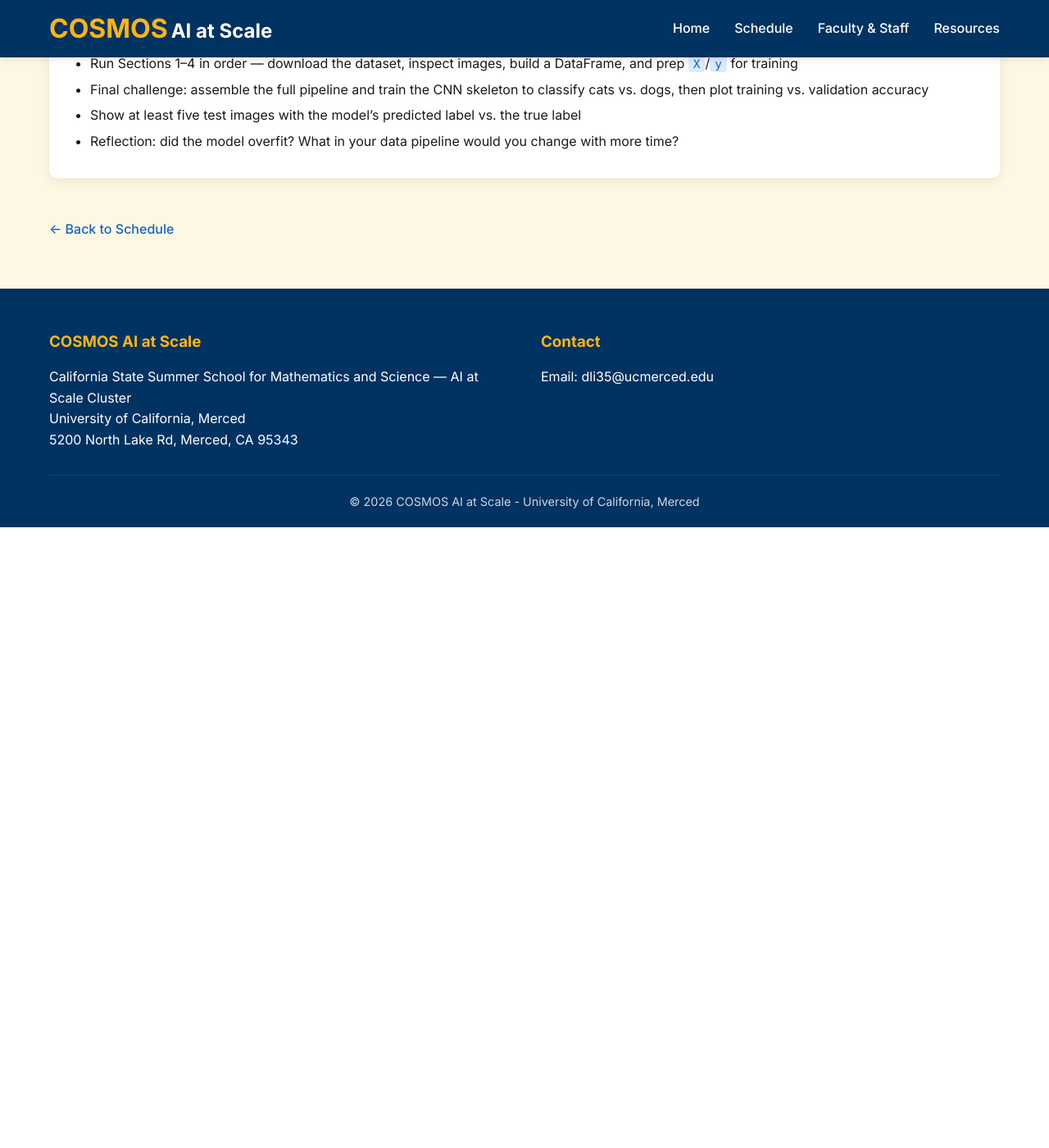
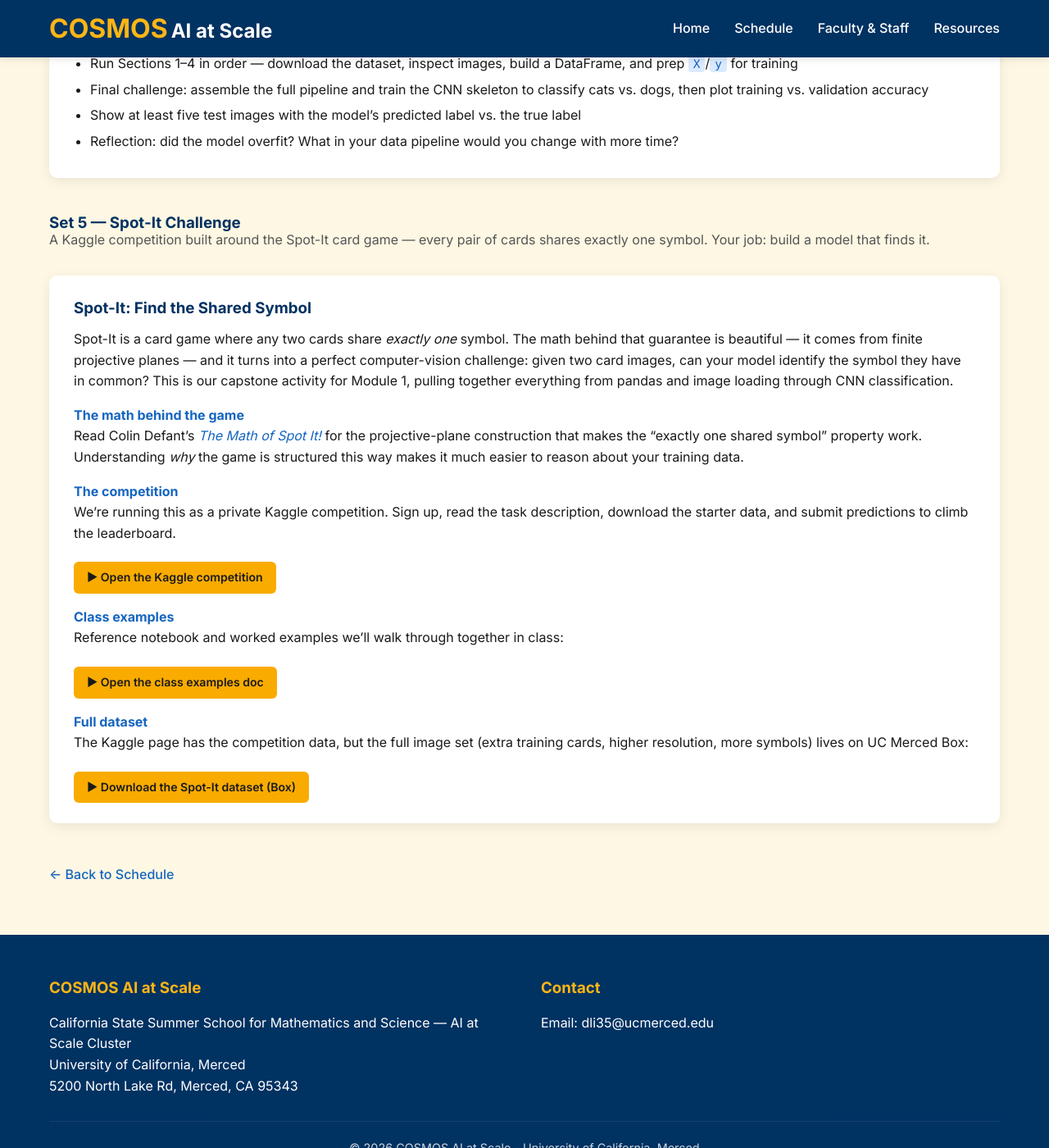
Before and after one commit to cosmos-ai-ucm/cosmos-ai-ucm.github.io, a Jekyll site: the page built from modules/foundations.html, in a window 1280 px wide and 1400 px high, scrolled down 13625 px. Shown: the whole window at 82% size. Built offline with Jekyll 4.4.1, drawn with Linux system fonts in a browser that asks for light colours; before the commit the page ends 14268 px from its top, so only the background shows below that.

Commit message:
Add Spot-It Challenge to Module 1
Adds a Set 5 section linking the Kaggle competition, the projective-
plane math background, the class examples doc, and the full dataset
on Box.

Co-Authored-By: Claude Opus 4.7 <noreply@anthropic.com>

```diff
--- a/modules/foundations.html
+++ b/modules/foundations.html
@@ -581,6 +581,71 @@ class SimpleRNN(nn.Module):
         </ul>
       </div>
 
+      <!-- SET 5: Spot-It Challenge -->
+      <h3 style="margin-top:40px;color:var(--primary-color);">Set 5 &mdash; Spot-It Challenge</h3>
+      <p style="margin-top:-6px;color:var(--text-light);">A Kaggle competition built around the Spot-It card game &mdash; every pair of cards shares exactly one symbol. Your job: build a model that finds it.</p>
+
+      <div class="activity-item" style="margin-top:30px;">
+        <h3>Spot-It: Find the Shared Symbol</h3>
+        <p>
+          Spot-It is a card game where any two cards share <em>exactly one</em> symbol. The math
+          behind that guarantee is beautiful &mdash; it comes from finite projective planes &mdash;
+          and it turns into a perfect computer-vision challenge: given two card images, can your
+          model identify the symbol they have in common? This is our capstone activity for
+          Module 1, pulling together everything from pandas and image loading through CNN
+          classification.
+        </p>
+
+        <h4 style="margin-top:16px;color:var(--accent-color);">The math behind the game</h4>
+        <p>
+          Read Colin Defant&rsquo;s
+          <a href="https://hapax.github.io/mathematics/spotit/" target="_blank" rel="noopener">
+            <em>The Math of Spot It!</em></a>
+          for the projective-plane construction that makes the &ldquo;exactly one shared symbol&rdquo;
+          property work. Understanding <em>why</em> the game is structured this way makes it much
+          easier to reason about your training data.
+        </p>
+
+        <h4 style="margin-top:16px;color:var(--accent-color);">The competition</h4>
+        <p>
+          We&rsquo;re running this as a private Kaggle competition. Sign up, read the task
+          description, download the starter data, and submit predictions to climb the leaderboard.
+        </p>
+        <p style="margin-top:10px;">
+          <a class="colab-link"
+             href="https://www.kaggle.com/competitions/spot-it-2026/data"
+             target="_blank" rel="noopener">
+            &#9654; Open the Kaggle competition
+          </a>
+        </p>
+
+        <h4 style="margin-top:16px;color:var(--accent-color);">Class examples</h4>
+        <p>
+          Reference notebook and worked examples we&rsquo;ll walk through together in class:
+        </p>
+        <p style="margin-top:10px;">
+          <a class="colab-link"
+             href="https://docs.google.com/document/d/1W1sqSK-qr_gvq-u-QDJBjE8gCUeh56V2G0Gio_YHpVs"
+             target="_blank" rel="noopener">
+            &#9654; Open the class examples doc
+          </a>
+        </p>
+
+        <h4 style="margin-top:16px;color:var(--accent-color);">Full dataset</h4>
+        <p>
+          The Kaggle page has the competition data, but the full image set (extra training cards,
+          higher resolution, more symbols) lives on UC Merced Box:
+        </p>
+        <p style="margin-top:10px;">
+          <a class="colab-link"
+             href="https://ucmerced.box.com/s/82dfvo6j74fkwuhtwo96dzmfsc1akzmp"
+             target="_blank" rel="noopener">
+            &#9654; Download the Spot-It dataset (Box)
+          </a>
+        </p>
+
+      </div>
+
     </div>
 
     <a class="back-link" href="/schedule">&larr; Back to Schedule</a>
```
